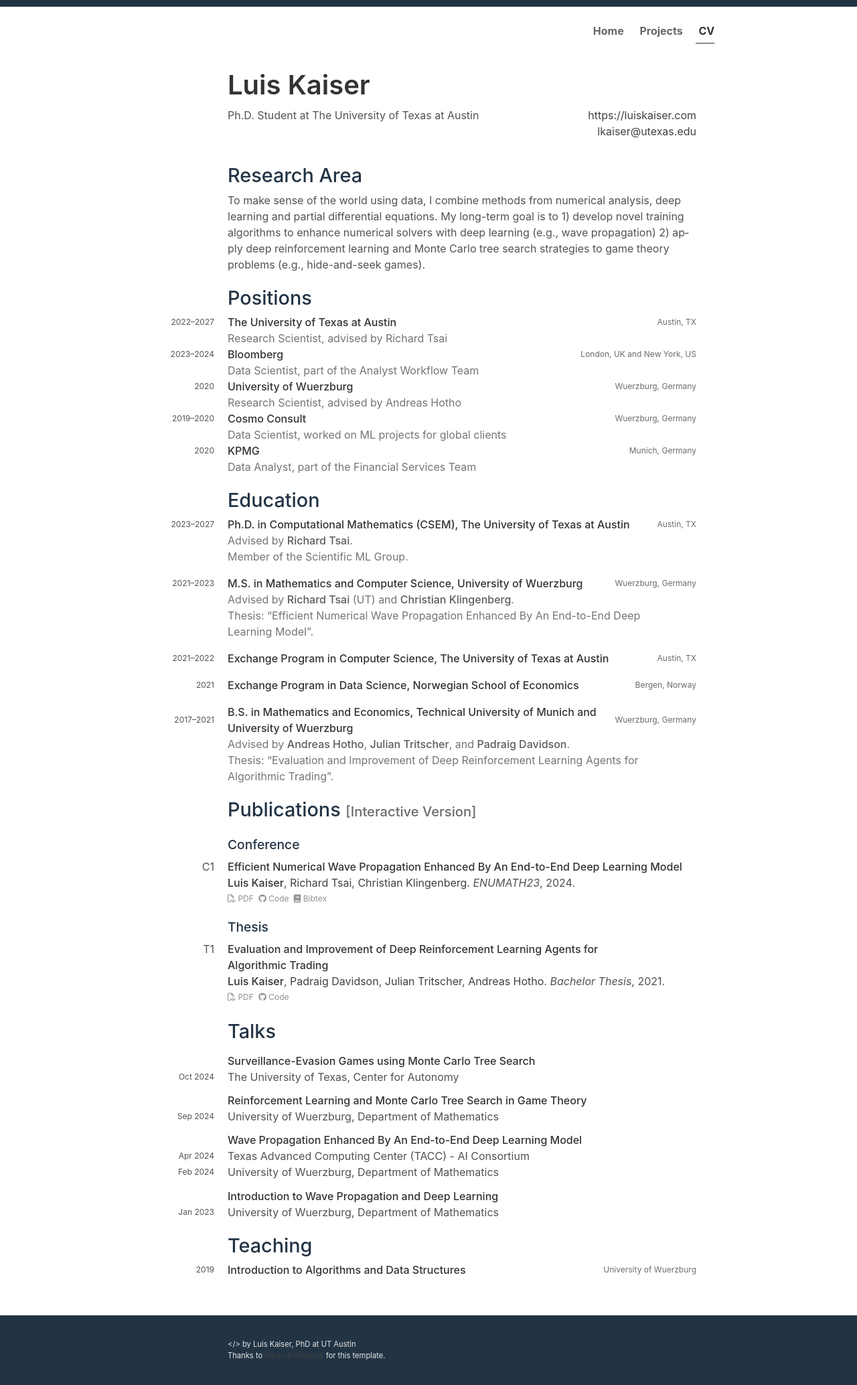
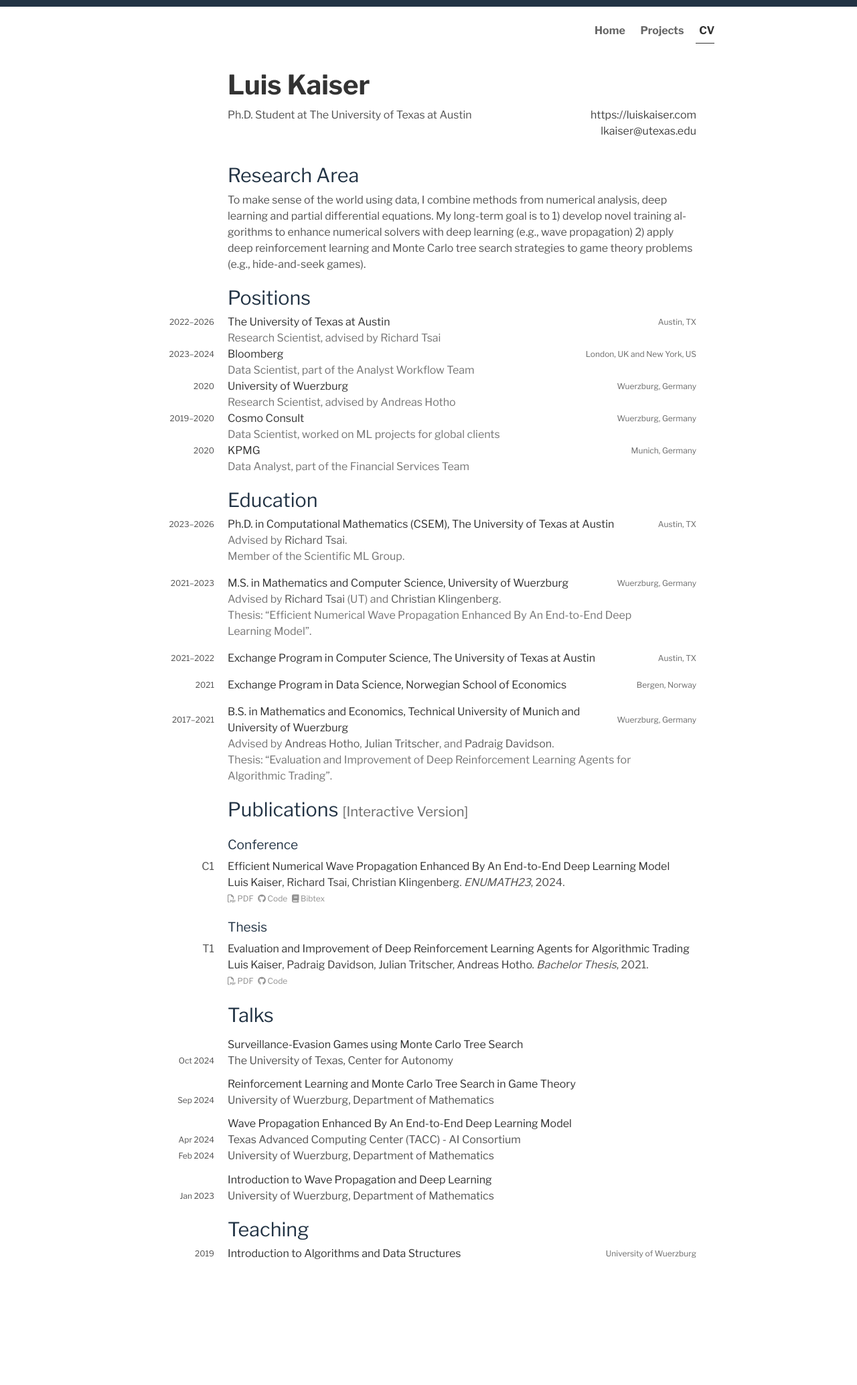
Before and after one commit to utkaiser/utkaiser.github.io, a Jekyll site: the page built from cv.html, in a window 1280 px wide. Shown: the whole page at 67% size. Built offline with Jekyll 4.4.1, drawn with Linux system fonts in a browser that asks for light colours; nearby versions of some CDN libraries; after the commit the page ends 1940 px from its top, so only the background shows below that.

Commit message:
font changes

```diff
--- a/_data/education.yml
+++ b/_data/education.yml
@@ -1,5 +1,5 @@
 - university: The University of Texas at Austin
-  years: 2023-2027
+  years: 2023-2026
   degree: Ph.D. in Computational Mathematics (CSEM)
   location: Austin, TX
   description:
--- a/_data/positions.yml
+++ b/_data/positions.yml
@@ -1,5 +1,5 @@
 - title: Research Scientist
-  years: 2022-2027
+  years: 2022-2026
   company: The University of Texas at Austin
   location: Austin, TX
   description: advised by Richard Tsai
--- a/_includes/head.html
+++ b/_includes/head.html
@@ -3,7 +3,7 @@
   <meta http-equiv="x-ua-compatible" content="ie=edge">
   <meta name="viewport" content="width=device-width, initial-scale=1">
   <meta name="application-name" content="{{ site.title }}">
-  <meta name="theme-color" content="#b00">
+  <meta name="theme-color" content="#234">
   <link rel="shortcut icon" href="{{ '/images/favicon.ico' | relative_url }}"/>
   <link rel="icon" type="image/png" href="{{ '/images/favicon.png' | relative_url }}" sizes="250x250" />
 
--- a/_sass/_headings.scss
+++ b/_sass/_headings.scss
@@ -20,9 +20,11 @@ h1 {
 }
 
 h2 {
-  font-size: 1.75em;
-  border-bottom: 1px solid lighten($grey-color, 50%);
+  font-size: 1.85em;
+  border-bottom: 1.5px solid lighten($grey-color, 50%);
   margin-top: 0.2em;
+  font-weight: 500;
+  color: darken($grey-color, 30%);
 }
 
 h3 {
--- a/cv.html
+++ b/cv.html
@@ -316,5 +316,3 @@ My long-term goal is to 1) develop novel training algorithms to enhance numerica
 </section>
 
 <div style="padding-top: 40px;"></div>
-
-{% include footer.html %}
--- a/styles.scss
+++ b/styles.scss
@@ -2,8 +2,9 @@
 ---
 
 @charset "utf-8";
+@import url('https://fonts.googleapis.com/css2?family=Libre+Franklin:wght@400;700&display=swap');
 
-$base-font-family: -apple-system, BlinkMacSystemFont, "Segoe UI", Roboto, Helvetica, Arial, sans-serif, "Apple Color Emoji", "Segoe UI Emoji", "Segoe UI Symbol";
+$base-font-family: "Libre Franklin", -apple-system, BlinkMacSystemFont, "Segoe UI", Roboto, Helvetica, Arial, sans-serif, "Apple Color Emoji", "Segoe UI Emoji", "Segoe UI Symbol";
 $base-font-size:   100%;  // 16px by default
 $small-font-size:  0.7rem;
 $base-line-height: 1.65;
@@ -35,6 +36,10 @@ $on-laptop:        800px;
   }
 }
 
+body {
+    font-family: $base-font-family;
+}
+
 // Import partials from `sass_dir` (defaults to `_sass`)
 @import
   "base",
```
Also changed, not shown: index.md (+1 -1 lines), favicon.ico, images/favicon.ico, images/favicon.png, 1 other file.
